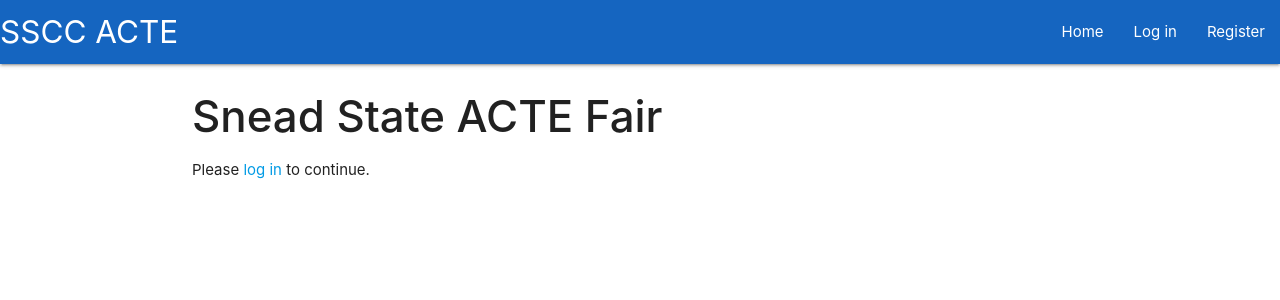
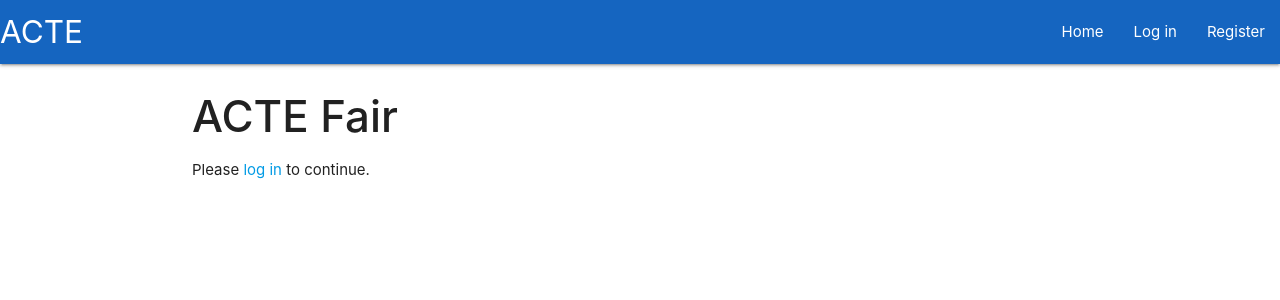
Before and after one commit to S00101454/ACTE, a Django app: page / in a window 1280 px wide. Shown: the top 300 px of the page. Run offline with Django 3.2, Linux system fonts and the light colour scheme; some libraries are stand-ins or nearby versions.

Commit message:
Removed affiliations

```diff
--- a/main/templates/main/Judge.html
+++ b/main/templates/main/Judge.html
@@ -2,7 +2,7 @@
 <!--Judging dashboard-->
 {%block content%}
     <h1>
-        Snead State ACTE Fair
+        ACTE Fair
     </h1>
     {% if user.is_authenticated %}
         {% if user.is_staff %}
--- a/main/templates/main/adminpage.html
+++ b/main/templates/main/adminpage.html
@@ -2,7 +2,7 @@
 
 {%block content%}
     <h1>
-        Snead State ACTE Fair
+        ACTE Fair
     </h1>
     {% if user.is_authenticated %}
         {% if user.is_superuser%}
--- a/main/templates/main/header.html
+++ b/main/templates/main/header.html
@@ -13,7 +13,7 @@
 <body>
 	<nav class="blue darken-3">
 		<div class="nav-wrapper">
-			<a href="{% url 'main:homepage' %}" class="brand-logo">SSCC ACTE</a>
+			<a href="{% url 'main:homepage' %}" class="brand-logo">ACTE</a>
 			<a href="#" data-target="mobile" class="sidenav-trigger"><i class="material-icons">menu</i></a>
 			<ul class="right hide-on-med-and-down">
 				{% include 'main/includes/navbaritems.html' %}
--- a/main/templates/main/includes/Nav.html
+++ b/main/templates/main/includes/Nav.html
@@ -1,6 +1,6 @@
 <nav class="blue darken-3">
 	<div class="nav-wrapper">
-		<a href="{% url 'main:homepage' %}" class="brand-logo">&nbsp;SSCC ACTE Portal</a>
+		<a href="{% url 'main:homepage' %}" class="brand-logo">&nbsp;ACTE Portal</a>
 		<a href="#" data-target="mobile" class="sidenav-trigger"><i class="material-icons">menu</i></a>
 		<ul class="right hide-on-med-and-down" id="mobile">
 			{% include 'main/includes/navbaritems.html' %}
--- a/main/templates/main/landing.html
+++ b/main/templates/main/landing.html
@@ -3,7 +3,7 @@
 {%block content%}
     <h3>
         <strong>
-        Snead State ACTE Fair
+       ACTE Fair
         </strong>
     </h3>
     {% if user.is_authenticated %}
```
Also changed, not shown: db.sqlite3.
